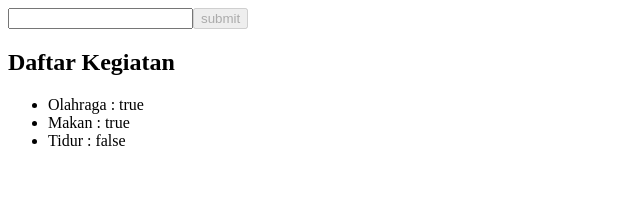
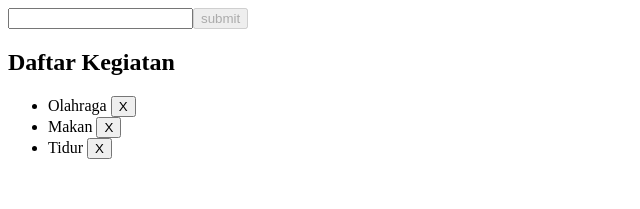
Before and after one commit to imposibleShark221/32-pbk-uts-233510771, a Vue app: page / in a window 1280 px wide. Shown: the top 209 px of the page, without its empty margins (0-640 px from the left). Built offline with nearby package versions, Linux system fonts and the light colour scheme.

Commit message:
Menambahkan fitur (X) untuk menghapus/membatalkan kegiatan yang sudah di tambahkan ke dalam daftar kegiatan

```diff
--- a/src/components/uts.vue
+++ b/src/components/uts.vue
@@ -21,6 +21,9 @@
     teks.value = ''
   }
 
+  function hapus(index) {
+    lists.value.splice(index, 1)
+  }
 
 </script>
 
@@ -30,10 +33,11 @@
 <button v-on:click="tambahkan" :disabled="teks == ''">submit</button>
 
 <h2>Daftar Kegiatan</h2>
-<ul>
-  <li v-for="list in lists"> {{ list.text }} : {{ list.status }}
-  </li>
-</ul>
+  <ul>
+    <li v-for="(list, index) in lists" :key="index">{{ list.text }}
+      <button v-on:click="hapus(index)">X</button>
+    </li>
+  </ul>
 
 
 </template>
```
